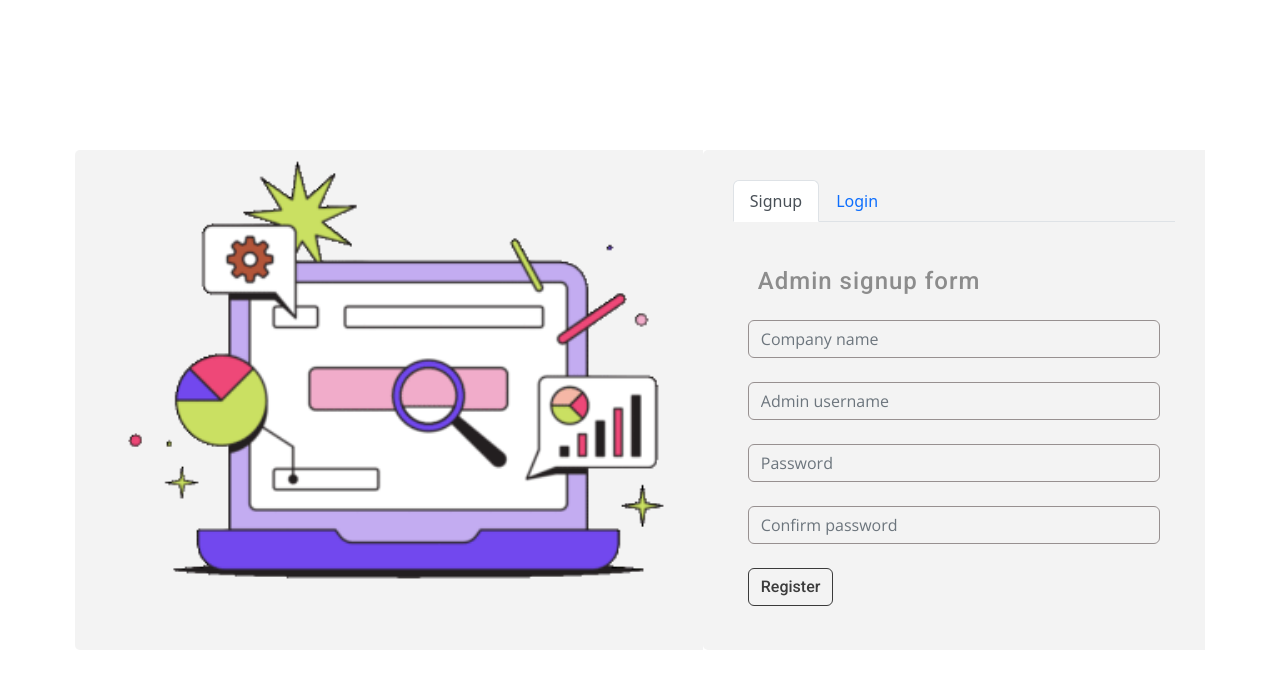
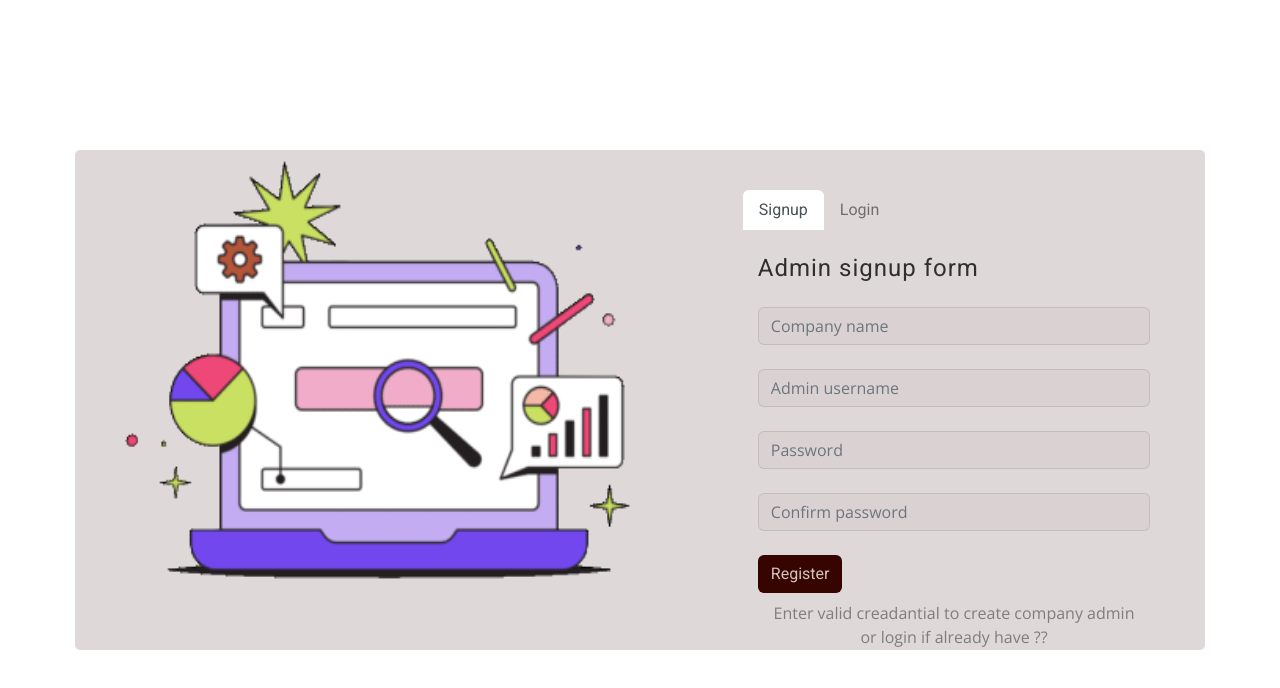
Before and after one commit to Mdkarimul/e-com-admin-panel, an Angular app: page /admin in a window 1280 px wide. Shown: the top 688 px of the page. Built offline with nearby package versions, Linux system fonts and the light colour scheme.

Commit message:
add all css variable

```diff
--- a/src/app/admin/admin.component.css
+++ b/src/app/admin/admin.component.css
@@ -5,35 +5,43 @@
    display: flex;
    justify-content: center;
    align-items: center;
-   background-color:#ffff;
+   background-color:var(--color-bg);
 }
 .admin-reg-img-cont{
    width:50%;
    height:500px;
-   padding: 20px;
-   background-color: #f3f3f3;
+   padding:5vh;
+   background-color:var(--color-bg-two);
    border-top-left-radius: 5px;
    border-top-right-radius:0px;
    border-bottom-left-radius: 5px;
    border-bottom-right-radius:0px;
   background-image: url("../../assets/landing_image.gif");
   background-repeat: no-repeat;
-  background-size:cover;
+  background-size:100% 100%;
+  object-fit: contain;
 }
 
 .admin-reg-form-cont{
    width:40%;
    height:500px;
-   padding:30px;
-   background-color: #f3f3f3;
-   border-top-left-radius: 5px;
-   border-top-right-radius:0px;
-   border-bottom-left-radius: 5px;
-   border-bottom-right-radius:0px;
+   padding:5vh;
+   background-color:var(--color-bg-two);
+   border-top-right-radius: 5px;
+   border-top-left-radius:0px;
+   border-bottom-right-radius: 5px;
+   border-bottom-left-radius:0px;
 }
 .signup-btn,.login-btn{
    background-color:initial;
+   font-family: 'Roboto', sans-serif;
+   color:var(--color-p-two);
+   border:none;
 }
+.signup-btn:focus,.login-btn:focus{
+   color: var(--color-p-two);
+}
+
 
 .signup-cont,.login-cont{
    padding: 15px;
@@ -44,31 +52,32 @@
    background-color:initial;
 }
 
+
 .login-text,.signup-text{
-   margin:30px 0px  0px 10px;
+   margin:10px 0px  0px 0px;
    letter-spacing:1px;
+   font-size:3vh;
 
 }
 
 input:focus{
    box-shadow: none;
-   background-color: #f3f3f3;
-   border:1px solid #979090;
+   background-color: initial;
+   border:1px solid #1c161623;
 }
 input{
    font-family: 'Open Sans', sans-serif;
-   background-color: #f3f3f3;
-   border:1px solid #979090;
+   background-color:var(--color-bg-two);
+   border:1px solid #1c161623;
    font-weight:lighter;
-   color:#716e6e;
+   color:var(--color-p-two);
    font-size: 16px;
-
 }
 
 .btn-custom{
    font-family: 'Roboto', sans-serif;
-    color: #000000c0;
-   border:1px solid #000000c2;
+    color:var(--btn-color);
+   background-color:var(--btn-bg);
 }
 
 .form-group{
@@ -79,8 +88,21 @@ input{
    position: absolute;
    font-family: 'Open Sans', sans-serif;
    font-weight: bold;
-   color:#e21e10;
+   color:var(--color-warn);
    z-index: 10;
    font-size: 12px;
+}
 
+/*responsive coding*/
+
+@media(max-width:680px){
+
+   .admin-reg-img-cont{
+    display: none;
+   }
+
+   .admin-reg-form-cont{
+    width: 90%;
+    padding: 1vh;
+   }
 }
--- a/src/app/admin/admin.component.html
+++ b/src/app/admin/admin.component.html
@@ -7,12 +7,15 @@
 
 
         <div class="admin-reg-form-cont">
-          <ul ngbNav #nav="ngbNav" [(activeId)]="active" class="nav-tabs">
+          <ul ngbNav #nav="ngbNav" [(activeId)]="active" class="nav-tabs border-0">
             <li [ngbNavItem]="1">
               <button ngbNavLink  class="signup-btn">Signup</button>
               <ng-template ngbNavContent >
                <div class="signup-cont">
-                <h4 class="signup-text heading-txt" (click)="check()">Admin signup form</h4>
+
+
+                  <h4 class="signup-text heading-txt" (click)="check()">Admin signup form</h4>
+
 
                 <form  (submit)="createAdmin($event)" [formGroup]="adminData">
                   <div class="form-group my-4">
@@ -46,6 +49,7 @@
 
                   <button type="submit" class="btn btn-custom ">Register</button>
                 </form>
+                <span class="text-center d-block my-2 paragraph-txt">Enter valid creadantial to create company admin  <br> or login if already have ??</span>
                </div>
               </ng-template>
             </li>
--- a/src/styles.css
+++ b/src/styles.css
@@ -1,16 +1,27 @@
 /* You can add global styles to this file, and also import other style files */
-@import url('https://fonts.googleapis.com/css2?family=Roboto:wght@300&display=swap');
-@import url('https://fonts.googleapis.com/css2?family=Open+Sans:wght@300&family=Roboto:wght@500&display=swap');
+@import url('https://fonts.googleapis.com/css2?family=Open+Sans:wght@300&family=Roboto:wght@400&display=swap');
 *{
     padding: 0px;
     margin:0px;
 }
+
+:root{
+    --color-bg:#ffff;
+    --color-bg-two:#dad2d2d9;
+    --color-h:#000000c8;
+    --color-p:#0000006c;
+    --color-p-two:#716e6e;
+    --btn-color:#f5ebe5d3;
+    --btn-bg:#360502;
+    --color-warn:#e21e10;
+}
+
 .heading-txt {
     font-family: 'Roboto', sans-serif;
-    color: #0000006c;
+    color:var(--color-h);
 }
 
 .paragraph-txt{
     font-family: 'Open Sans', sans-serif;
-    color: #0000006c;
+    color:var(--color-p);
 }
```
